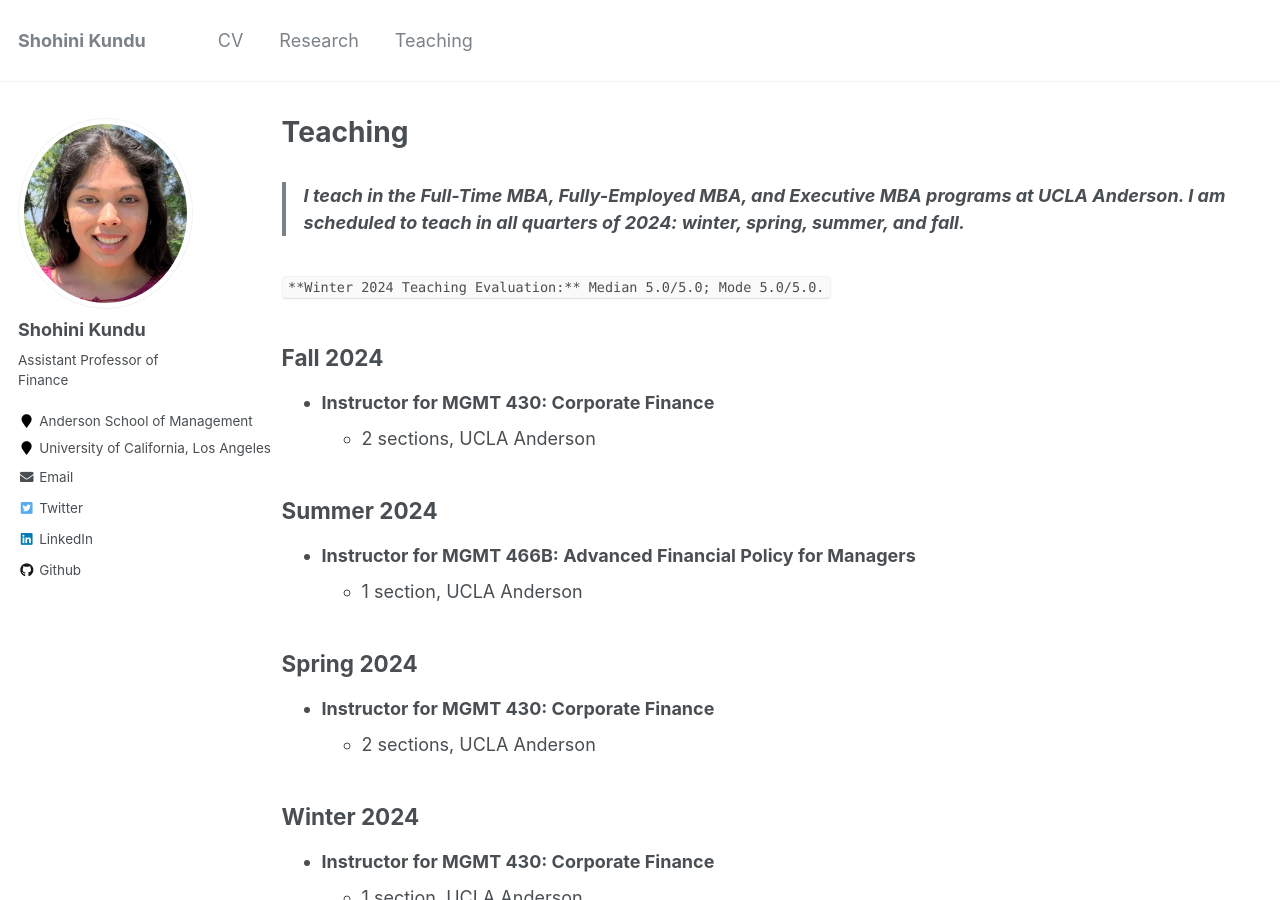
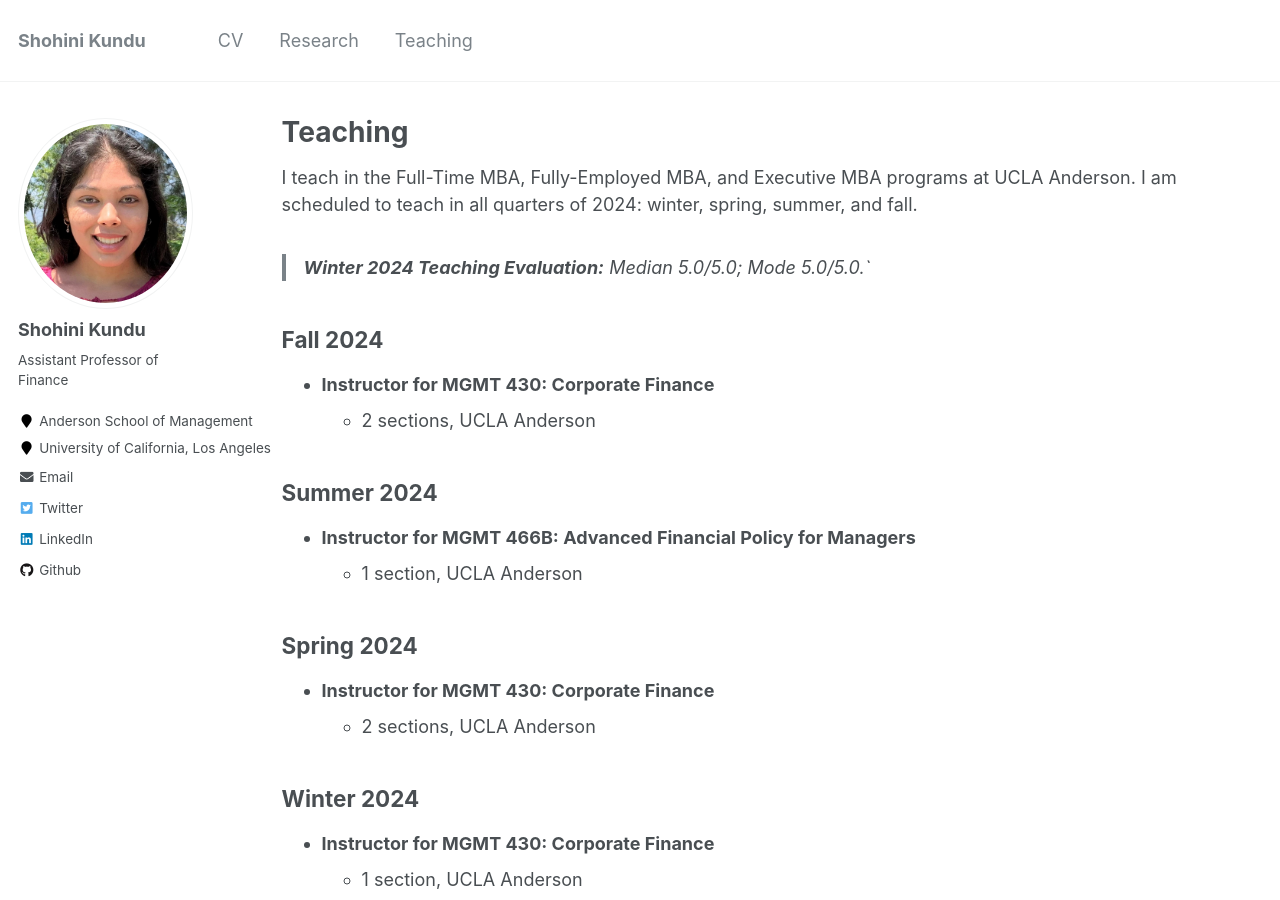
Before and after one commit to shohinikundu/shohinikundu.github.io, a Jekyll site: the page built from _pages/teaching.md, in a window 1280 px wide and 900 px high. Built offline with Jekyll 4.4.1, drawn with Linux system fonts in a browser that asks for light colours.

```diff
--- a/_pages/teaching.md
+++ b/_pages/teaching.md
@@ -4,9 +4,9 @@ title: "Teaching"
 permalink: /teaching/
 author_profile: true
 ---
-> **I teach in the Full-Time MBA, Fully-Employed MBA, and Executive MBA programs at UCLA Anderson. I am scheduled to teach in all quarters of 2024: winter, spring, summer, and fall.**
+I teach in the Full-Time MBA, Fully-Employed MBA, and Executive MBA programs at UCLA Anderson. I am scheduled to teach in all quarters of 2024: winter, spring, summer, and fall.
 
-`**Winter 2024 Teaching Evaluation:** Median 5.0/5.0; Mode 5.0/5.0.`
+> **Winter 2024 Teaching Evaluation:** Median 5.0/5.0; Mode 5.0/5.0.`
 
 
 ## Fall 2024
```
